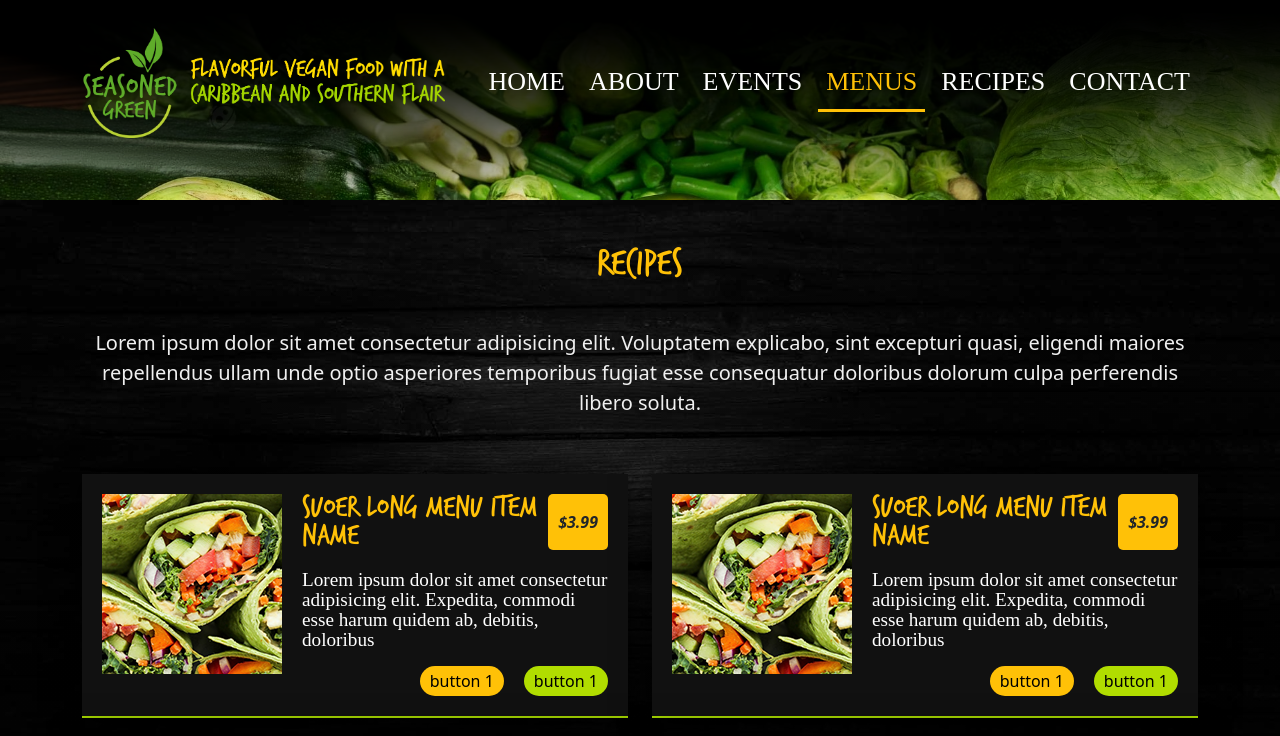
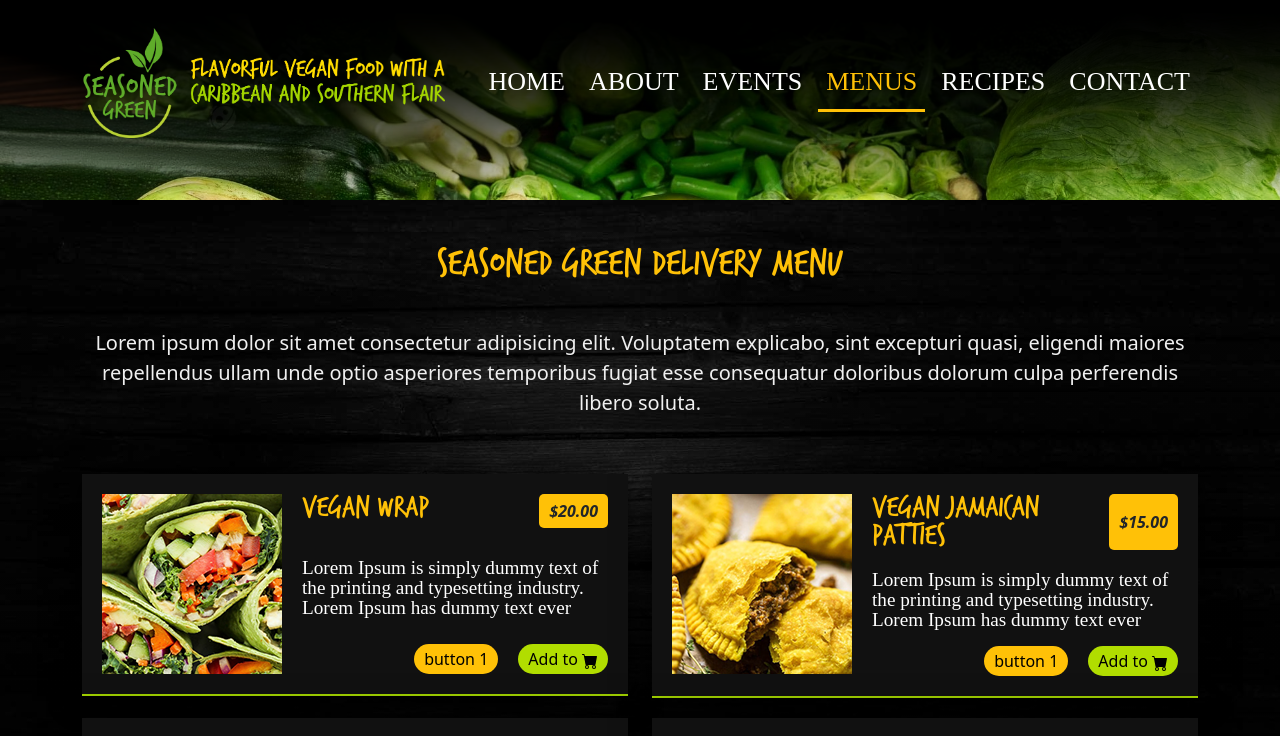
Before and after one commit to triadyute/seasoned-green-frontend, a React (Create React App) app: page /menu in a window 1280 px wide. Shown: the top 736 px of the page. Built offline with nearby package versions, Linux system fonts and the light colour scheme; a web font is replaced by a local one.

Commit message:
fixed link between hero-button and about page

```diff
--- a/src/components/Menu.js
+++ b/src/components/Menu.js
@@ -1,17 +1,17 @@
 import React from 'react';
 import MenuItem from './menu-item/MenuItem';
-import MenuItemPhoto1 from '../assets/img/menu-item-1.png';
-import MenuItemPhoto2 from '../assets/img/menu-item-2.png';
-import MenuItemPhoto3 from '../assets/img/menu-item-3.png';
-import MenuItemPhoto4 from '../assets/img/menu-item-4.png';
-import MenuItemPhoto5 from '../assets/img/menu-item-5.png';
-import MenuItemPhoto6 from '../assets/img/menu-item-6.png';
+import MenuItemImg1 from '../assets/img/menu-item-1.png';
+import MenuItemImg2 from '../assets/img/menu-item-2.png';
+import MenuItemImg3 from '../assets/img/menu-item-3.png';
+import MenuItemImg4 from '../assets/img/menu-item-4.png';
+import MenuItemImg5 from '../assets/img/menu-item-5.png';
+import MenuItemImg6 from '../assets/img/menu-item-6.png';
 
 export default function Menu() {
   const menuItems = [
     {
       otherInfo: 'Other Info',
-      menuItemPhoto: MenuItemPhoto1,
+      menuItemImg: MenuItemImg1,
       menuItemTitle: 'Vegan Wrap',
       menuItemPrice: '20.00',
       menuItemDescription:
@@ -19,7 +19,7 @@ export default function Menu() {
     },
     {
       otherInfo: 'Other Info',
-      menuItemPhoto: MenuItemPhoto2,
+      menuItemImg: MenuItemImg2,
       menuItemTitle: 'Vegan Jamaican Patties',
       menuItemPrice: '15.00',
       menuItemDescription:
@@ -27,7 +27,7 @@ export default function Menu() {
     },
     {
       otherInfo: 'Other Info',
-      menuItemPhoto: MenuItemPhoto3,
+      menuItemImg: MenuItemImg3,
       menuItemTitle: 'Green Veggie Smoothie',
       menuItemPrice: '10.00',
       menuItemDescription:
@@ -35,7 +35,7 @@ export default function Menu() {
     },
     {
       otherInfo: 'Other Info',
-      menuItemPhoto: MenuItemPhoto4,
+      menuItemImg: MenuItemImg4,
       menuItemTitle: 'Vegan Pasta',
       menuItemPrice: '30.00',
       menuItemDescription:
@@ -43,7 +43,7 @@ export default function Menu() {
     },
     {
       otherInfo: 'Other Info',
-      menuItemPhoto: MenuItemPhoto5,
+      menuItemImg: MenuItemImg5,
       menuItemTitle: 'Vegan Tika Masala',
       menuItemPrice: '38.00',
       menuItemDescription:
@@ -51,7 +51,7 @@ export default function Menu() {
     },
     {
       otherInfo: 'Other Info',
-      menuItemPhoto: MenuItemPhoto6,
+      menuItemImg: MenuItemImg6,
       menuItemTitle: 'Vegan Chickpea Burger',
       menuItemPrice: '17.99',
       menuItemDescription:
@@ -69,7 +69,7 @@ export default function Menu() {
             data-aos='fade-up'
             data-aos-duration='1000'
           >
-            <h1>Recipes</h1>
+            <h1>Seasoned Green Delivery Menu</h1>
           </header>
           <div
             className='recipes-description'
@@ -91,7 +91,12 @@ export default function Menu() {
             data-aos-duration='1000'
           >
             {menuItems.map((menuItem) => (
-              <MenuItem />
+              <MenuItem
+                menuItemImg={menuItem.menuItemImg}
+                menuItemTitle={menuItem.menuItemTitle}
+                menuItemPrice={menuItem.menuItemPrice}
+                menuItemDescription={menuItem.menuItemDescription}
+              />
             ))}
           </div>
         </div>
--- a/src/components/hero/Hero.js
+++ b/src/components/hero/Hero.js
@@ -22,7 +22,11 @@ export default function Hero() {
               data-aos-duration='1000'
             >
               <div className='text-center text-lg-start'>
-                <Link to='/about' style={{ textDecoration: 'none' }}>
+                <Link
+                  to='/about'
+                  active={false}
+                  style={{ textDecoration: 'none' }}
+                >
                   <Button className='btn-get-started scrollto d-inline-flex align-items-center justify-content-center align-self-center'>
                     <span>Get Started</span>
                     <ArrowRight className='bi bi-arrow-right icon' />
--- a/src/components/menu-item/MenuItem.js
+++ b/src/components/menu-item/MenuItem.js
@@ -1,27 +1,25 @@
-// import { CartFill } from 'react-bootstrap-icons';
-import menuImg from '../../assets/img/menu-item-1.png';
+import { CartFill } from 'react-bootstrap-icons';
 export default function MenuItem(props) {
   return (
     <div className='col-sm-12 col-lg-12 col-xl-6'>
       <div className='menu-item'>
         <div className='menu-item-img'>
-          <img src={menuImg} alt='' />
+          <img src={props.menuItemImg} alt='menu item' />
         </div>
         <div className='menu-item-text'>
           <div className='menu-item-header'>
-            <span className='menu-item-title'>Suoer Long Menu Item Name</span>
-            <div className='price-box'>$3.99</div>
+            <span className='menu-item-title'>{props.menuItemTitle}</span>
+            <div className='price-box'>{`$${props.menuItemPrice}`}</div>
           </div>
-          <p className='menu-item-description'>
-            Lorem ipsum dolor sit amet consectetur adipisicing elit. Expedita,
-            commodi esse harum quidem ab, debitis, doloribus
-          </p>
+          <p className='menu-item-description'>{props.menuItemDescription}</p>
           <div className='menu-buttons'>
             <span className='button'>
               <button>button 1</button>
             </span>
             <span className='cart-button'>
-              <button>button 1</button>
+              <button>
+                Add to <CartFill />
+              </button>
             </span>
           </div>
         </div>
```
